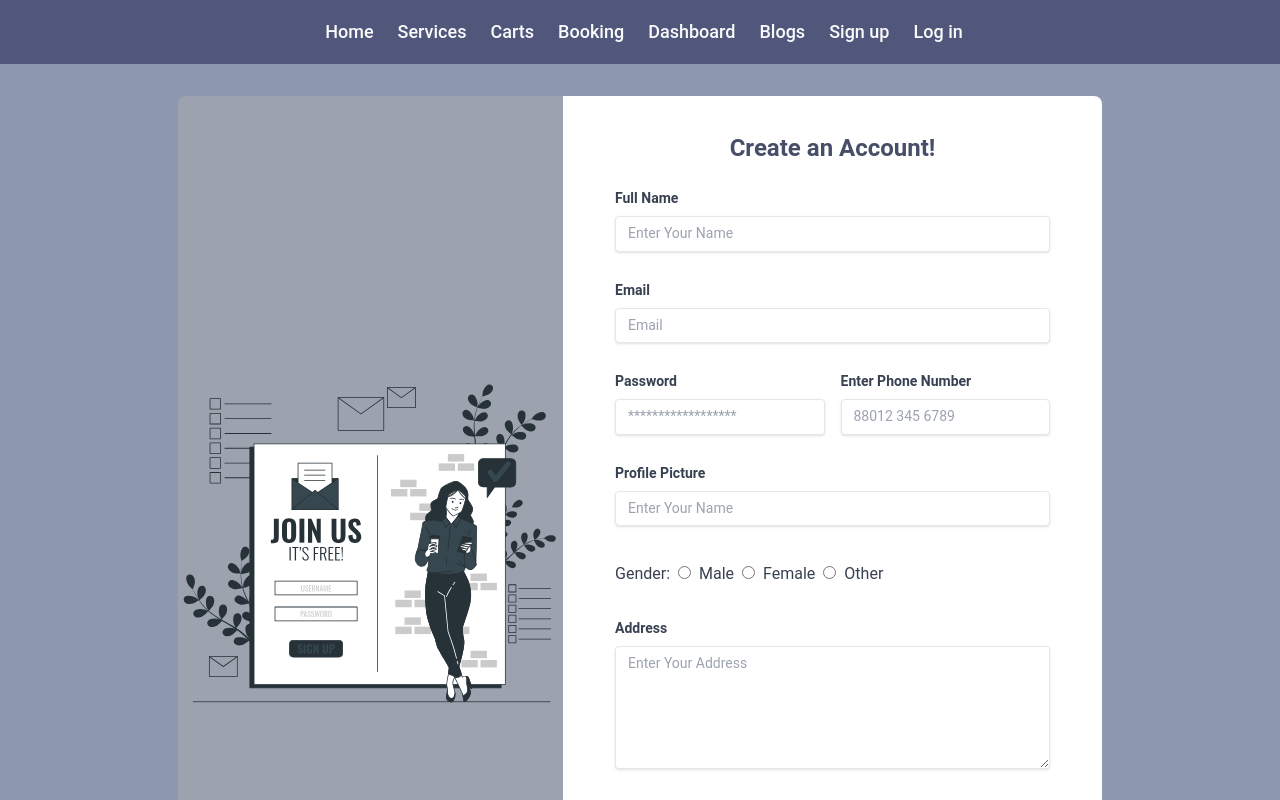
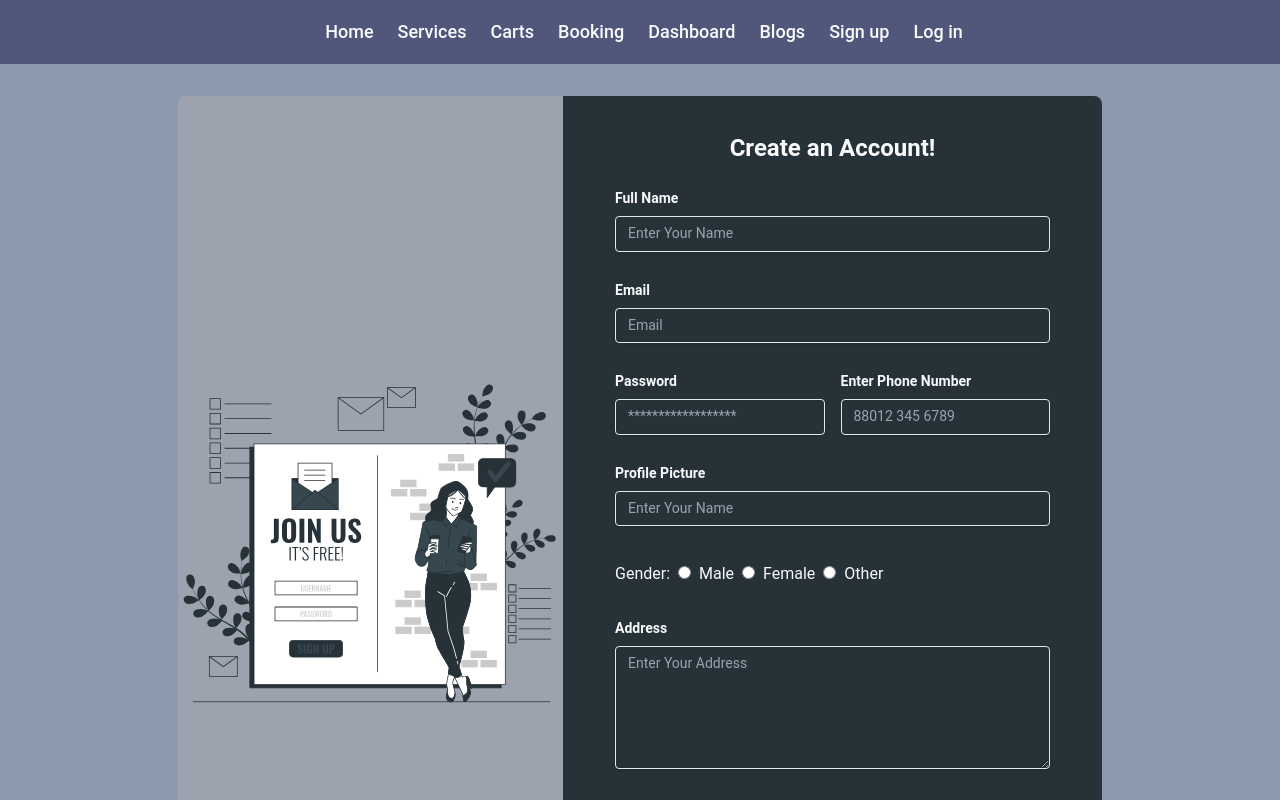
Before and after one commit to mb-tousif/Frontend_09, a Next.js app: page /register in a window 1280 px wide. Shown: the top 800 px of the page. Built offline with nearby package versions, Linux system fonts and the light colour scheme.

Commit message:
cart and booking bug fixed

```diff
--- a/src/app/(mainLyout)/booking/page.tsx
+++ b/src/app/(mainLyout)/booking/page.tsx
@@ -79,12 +79,11 @@ export default function Booking() {
 
   const cancelBooking = async (bookingId: string) => {
     try {
-      const payloadStatus = {
-        status: ENUM_BOOKING_STATUS_FOR_USER.CANCELLED,
-      };
       const res = await updateBookingStatusByUser({
         id:bookingId,
-        payload: payloadStatus,
+        payload:  {
+        status: ENUM_BOOKING_STATUS_FOR_USER.CANCELLED,
+      },
       }).unwrap();
       // console.log(res);
       message.success(res.message);
--- a/src/app/(mainLyout)/login/page.tsx
+++ b/src/app/(mainLyout)/login/page.tsx
@@ -50,6 +50,7 @@ const LoginPage = () => {
           style={{
             margin: "15px 0px",
           }}
+          className="text-gray-50"
         >
           First login your account
         </h1>
@@ -77,7 +78,7 @@ const LoginPage = () => {
                 required
               />
             </div>
-            <Button type="primary" htmlType="submit">
+            <Button type="primary" htmlType="submit" className="text-gray-50">
               Login
             </Button>
           </Form>
--- a/src/app/(mainLyout)/register/page.tsx
+++ b/src/app/(mainLyout)/register/page.tsx
@@ -35,23 +35,23 @@ export default function Register() {
           <div className="w-full h-auto bg-gray-400 hidden lg:block lg:w-5/12 bg-cover rounded-l-lg">
             <Image src={leftImage} className="min-h-full" alt="leftImage" />
           </div>
-          <div className="w-full lg:w-7/12 bg-white p-5 rounded-lg lg:rounded-l-none">
-            <h3 className="pt-4 text-2xl text-[#474E68] font-bold text-center">
+          <div className="w-full lg:w-7/12 bg-[#263238] p-5 rounded-lg lg:rounded-l-none">
+            <h3 className="pt-4 text-2xl text-gray-50 font-bold text-center">
               Create an Account!
             </h3>
             <form
               onSubmit={handleSubmit(onSubmit)}
-              className="px-8 pt-6 pb-8 mb-4 bg-white rounded"
+              className="px-8 pt-6 pb-8 mb-4 bg-[#263238] rounded"
             >
               <div className="mb-4">
                 <label
-                  className="block mb-2 text-sm font-bold text-gray-700"
+                  className="block mb-2 text-sm font-bold text-gray-50"
                   htmlFor="name"
                 >
                   Full Name
                 </label>
                 <input
-                  className="w-full px-3 py-2 mb-3 text-sm leading-tight text-gray-700 border rounded shadow appearance-none focus:outline-none focus:shadow-outline"
+                  className="w-full px-3 py-2 mb-3 text-sm leading-tight text-gray-50 border bg-[#263238] rounded shadow appearance-none focus:outline-none focus:shadow-outline"
                   {...register("name", { required: true })}
                   type="text"
                   placeholder="Enter Your Name"
@@ -64,13 +64,13 @@ export default function Register() {
               </div>
               <div className="mb-4">
                 <label
-                  className="block mb-2 text-sm font-bold text-gray-700"
+                  className="block mb-2 text-sm font-bold text-gray-50"
                   htmlFor="email"
                 >
                   Email
                 </label>
                 <input
-                  className="w-full px-3 py-2 mb-3 text-sm leading-tight text-gray-700 border rounded shadow appearance-none focus:outline-none focus:shadow-outline"
+                  className="w-full px-3 py-2 mb-3 text-sm leading-tight text-gray-50 bg-[#263238] border rounded shadow appearance-none focus:outline-none focus:shadow-outline"
                   {...register("email", {
                     pattern: {
                       value: /[a-z0-9]+@[a-z]+\.[a-z]{2,3}/,
@@ -98,13 +98,13 @@ export default function Register() {
               <div className="mb-4 md:flex md:justify-between">
                 <div className="mb-4 md:mr-2 md:mb-0">
                   <label
-                    className="block mb-2 text-sm font-bold text-gray-700"
+                    className="block mb-2 text-sm font-bold text-gray-50"
                     htmlFor="password"
                   >
                     Password
                   </label>
                   <input
-                    className="w-full px-3 py-2 mb-3 text-sm leading-tight text-gray-700 border rounded shadow appearance-none focus:outline-none focus:shadow-outline"
+                    className="w-full px-3 py-2 mb-3 text-sm leading-tight text-gray-50 bg-[#263238] border rounded shadow appearance-none focus:outline-none focus:shadow-outline"
                     {...register("password", {
                       required: {
                         value: true,
@@ -142,13 +142,13 @@ export default function Register() {
                 </div>
                 <div className="md:ml-2">
                   <label
-                    className="block mb-2 text-sm font-bold text-gray-700"
+                    className="block mb-2 text-sm font-bold text-gray-50"
                     htmlFor="phoneNumber"
                   >
                     Enter Phone Number
                   </label>
                   <input
-                    className="w-full px-3 py-2 mb-3 text-sm leading-tight text-gray-700 border rounded shadow appearance-none focus:outline-none focus:shadow-outline"
+                    className="w-full px-3 py-2 mb-3 text-sm leading-tight text-gray-50 bg-[#263238] border rounded shadow appearance-none focus:outline-none focus:shadow-outline"
                     {...register("contact", { required: true })}
                     type="cell"
                     placeholder="88012 345 6789"
@@ -162,13 +162,13 @@ export default function Register() {
               </div>
               <div className="mb-4">
                 <label
-                  className="block mb-2 text-sm font-bold text-gray-700"
+                  className="block mb-2 text-sm font-bold text-gray-50"
                   htmlFor="name"
                 >
                   Profile Picture
                 </label>
                 <input
-                  className="w-full px-3 py-2 mb-3 text-sm leading-tight text-gray-700 border rounded shadow appearance-none focus:outline-none focus:shadow-outline"
+                  className="w-full px-3 py-2 mb-3 text-sm leading-tight text-gray-50 bg-[#263238] border rounded shadow appearance-none focus:outline-none focus:shadow-outline"
                   {...register("imgUrl", { required: true })}
                   type="text"
                   placeholder="Enter Your Name"
@@ -180,7 +180,7 @@ export default function Register() {
                 )}
               </div>
               <div className="mb-6">
-                <label className="inline-block mb-2 mr-2 text-gray-700">
+                <label className="inline-block mb-2 mr-2 text-gray-50">
                   Gender:
                 </label>
                 <input
@@ -192,7 +192,7 @@ export default function Register() {
                 />
                 <label
                   htmlFor="male"
-                  className="inline-block mb-2 m-2 text-gray-700"
+                  className="inline-block mb-2 m-2 text-gray-50"
                 >
                   Male
                 </label>
@@ -204,7 +204,7 @@ export default function Register() {
                 />
                 <label
                   htmlFor="female"
-                  className="inline-block mb-2 m-2 text-gray-700"
+                  className="inline-block mb-2 m-2 text-gray-50"
                 >
                   Female
                 </label>
@@ -216,7 +216,7 @@ export default function Register() {
                 />
                 <label
                   htmlFor="others"
-                  className="inline-block mb-2 m-2 text-gray-700"
+                  className="inline-block mb-2 m-2 text-gray-50"
                 >
                   Other
                 </label>
@@ -274,13 +274,13 @@ export default function Register() {
               </div> */}
               <div className="mb-4">
                 <label
-                  className="block mb-2 text-sm font-bold text-gray-700"
+                  className="block mb-2 text-sm font-bold text-gray-50"
                   htmlFor="address"
                 >
                   Address
                 </label>
                 <textarea
-                  className="w-full px-3 py-2 mb-3 text-sm leading-tight text-gray-700 border rounded shadow appearance-none focus:outline-none focus:shadow-outline"
+                  className="w-full px-3 py-2 mb-3 text-sm leading-tight text-gray-50 bg-[#263238] border rounded shadow appearance-none focus:outline-none focus:shadow-outline"
                   rows={6}
                   placeholder="Enter Your Address"
                   {...register("address", { required: true })}
@@ -301,7 +301,7 @@ export default function Register() {
               </div>
               <hr className="mb-6 border-t" />
               <div className="text-center">
-                <span className="text-sm md:text-base text-[#0D1519] align-baseline">
+                <span className="text-sm md:text-base text-gray-50 align-baseline">
                   Already have an account ?
                   <Link href="/login" className="ml-2 hover:text-[#474E68]">
                     Login
```
Also changed, not shown: src/app/(mainLyout)/cart/page.tsx (+23 -17 lines).
